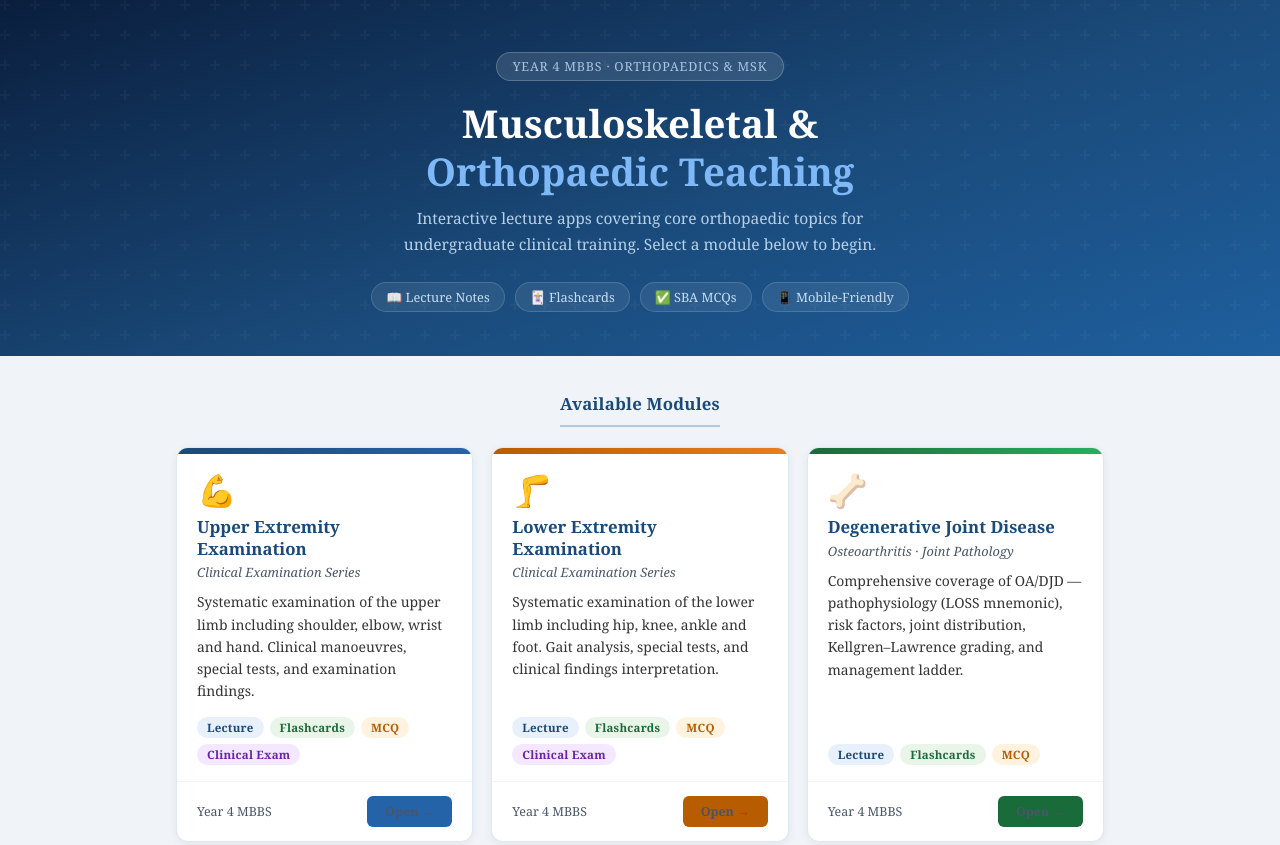
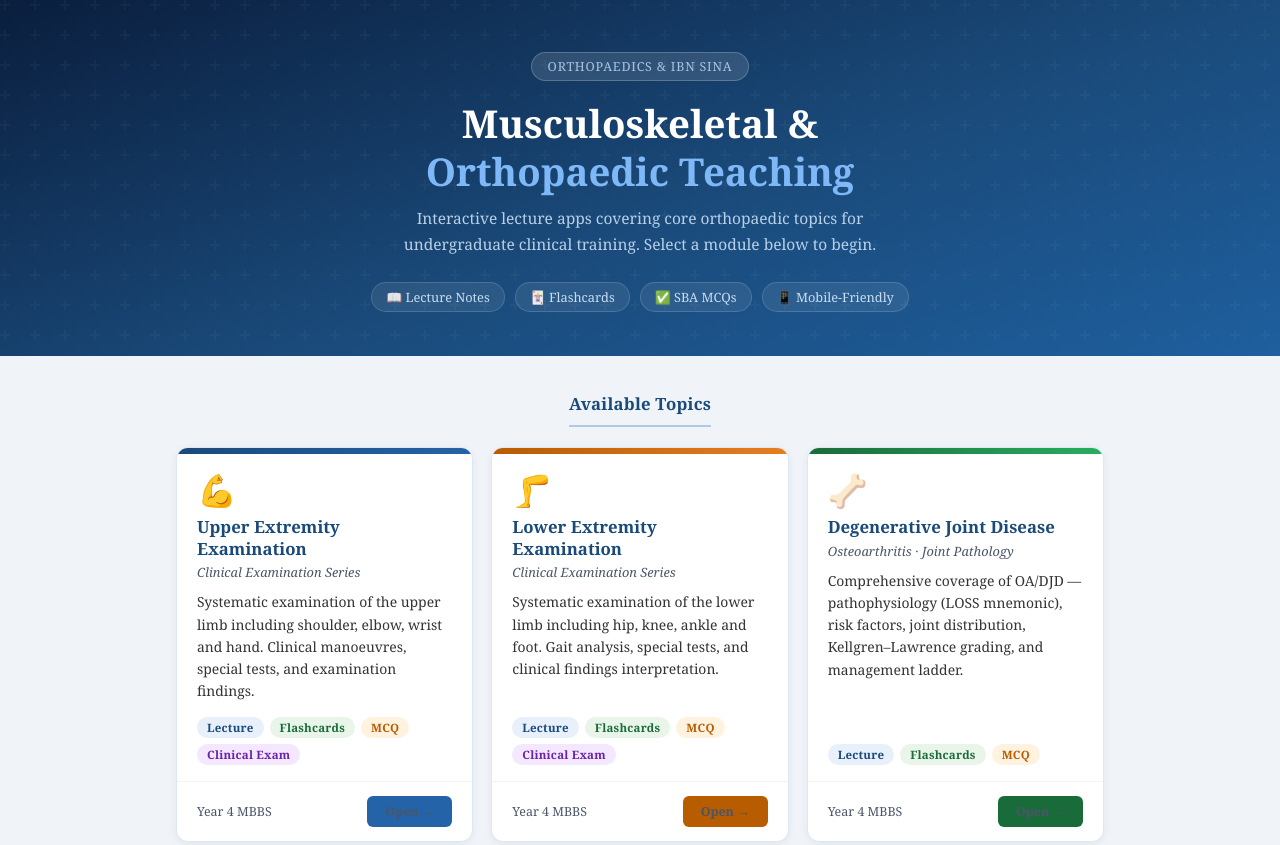
Before and after one commit to salahterair/Orthopedic, a plain HTML site: page index.html in a window 1280 px wide. Shown: the top 845 px of the page. Drawn offline with Linux system fonts and the light colour scheme.

Commit message:
Remove 'Year 4 MBBS' from title and footer

```diff
--- a/index.html
+++ b/index.html
@@ -3,7 +3,7 @@
 <head>
 <meta charset="UTF-8">
 <meta name="viewport" content="width=device-width, initial-scale=1.0">
-<title>Orthopaedic Clinical Teaching — Year 4 MBBS</title>
+<title>Orthopaedic Clinical Teaching</title>
 <style>
 :root {
   --primary:#1a4a7a;
@@ -98,7 +98,7 @@ footer a:hover{text-decoration:underline}
 
 <!-- HERO -->
 <div class="hero">
-  <div class="hero-badge">Year 4 MBBS · Orthopaedics &amp; MSK</div>
+  <div class="hero-badge">Orthopaedics &amp; Ibn Sina </div>
   <h1>Musculoskeletal &amp;<br><span>Orthopaedic Teaching</span></h1>
   <p>Interactive lecture apps covering core orthopaedic topics for undergraduate clinical training. Select a module below to begin.</p>
   <div class="hero-meta">
@@ -111,7 +111,7 @@ footer a:hover{text-decoration:underline}
 
 <!-- SECTION LABEL -->
 <div class="section-label">
-  <h2>Available Modules</h2>
+  <h2>Available Topics </h2>
 </div>
 
 <!-- CARD GRID -->
@@ -211,7 +211,7 @@ footer a:hover{text-decoration:underline}
 </div>
 
 <footer>
-  <strong>Orthopaedic Clinical Teaching · Year 4 MBBS</strong><br>
+  <strong>Orthopaedic Clinical Teaching</strong><br>
   Designed &amp; Developed by <strong>Dr. Salaheldin Terair</strong><br>
   <span style="font-size:.76rem;opacity:.7">All content is for educational purposes only · Not a substitute for clinical judgment</span>
 </footer>
```
